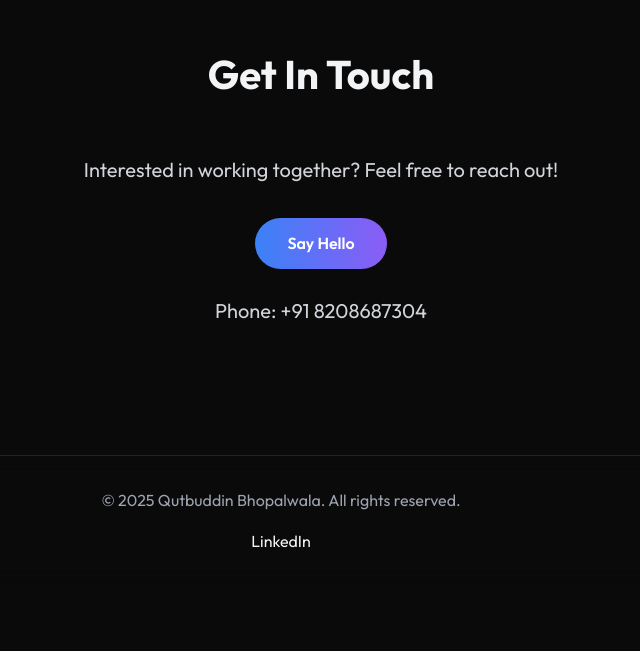
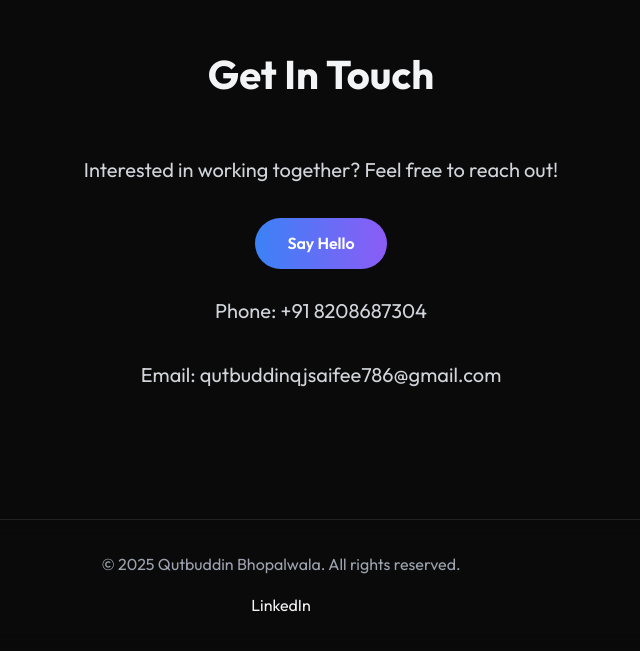
Before and after one commit to Qutbuddin7/qutbuddin-portfolio, a plain HTML site: page index.html in a window 1280 px wide. Shown: the part 4280-4931 px from the top of the page, without its empty margins (319-959 px from the left). Before the commit the page ends 4867 px from the top, so only its background shows below. Drawn offline with Linux system fonts and the light colour scheme.

Commit message:
Add visible email address

```diff
--- a/index.html
+++ b/index.html
@@ -194,6 +194,7 @@
                     <a href="mailto:qutbuddinqjsaifee786@gmail.com" class="btn btn-primary">Say Hello</a>
                     <br><br>
                     <p>Phone: +91 8208687304</p>
+                    <p>Email: qutbuddinqjsaifee786@gmail.com</p>
                 </div>
             </div>
         </section>
```
